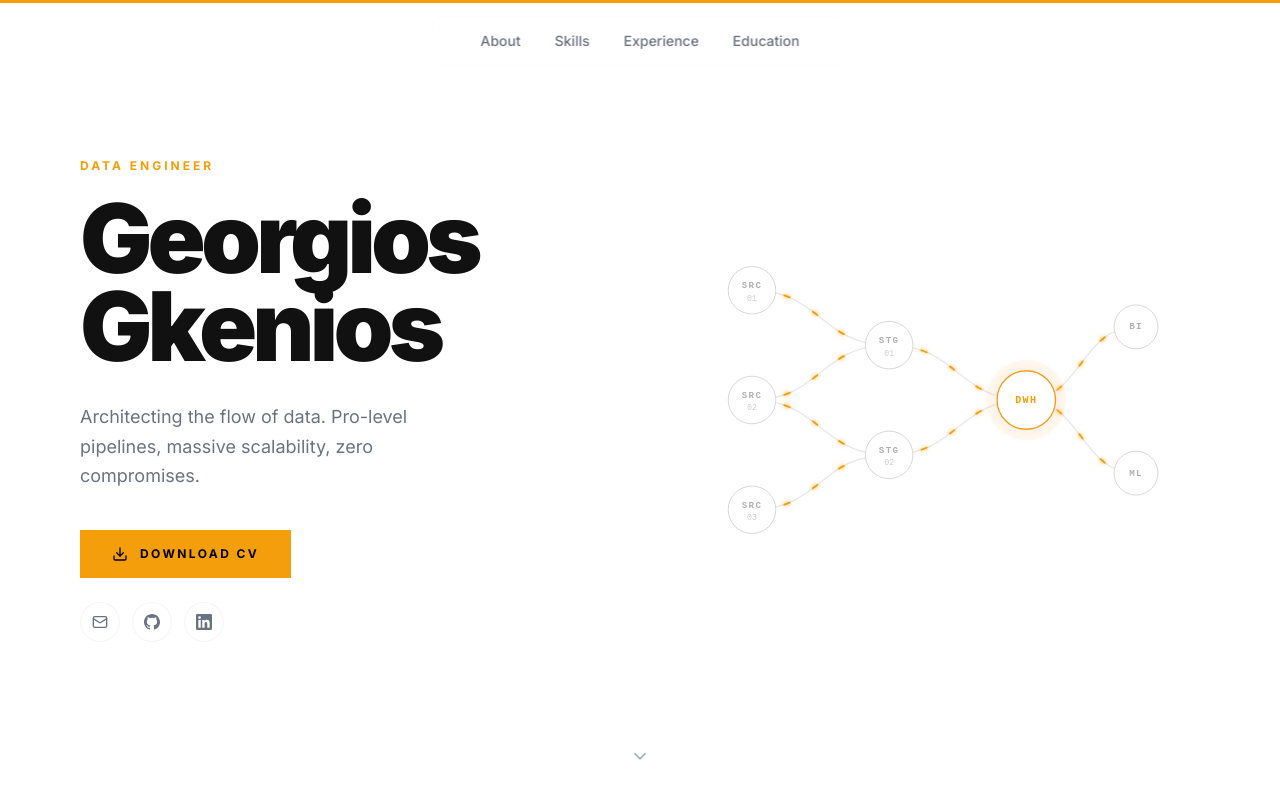
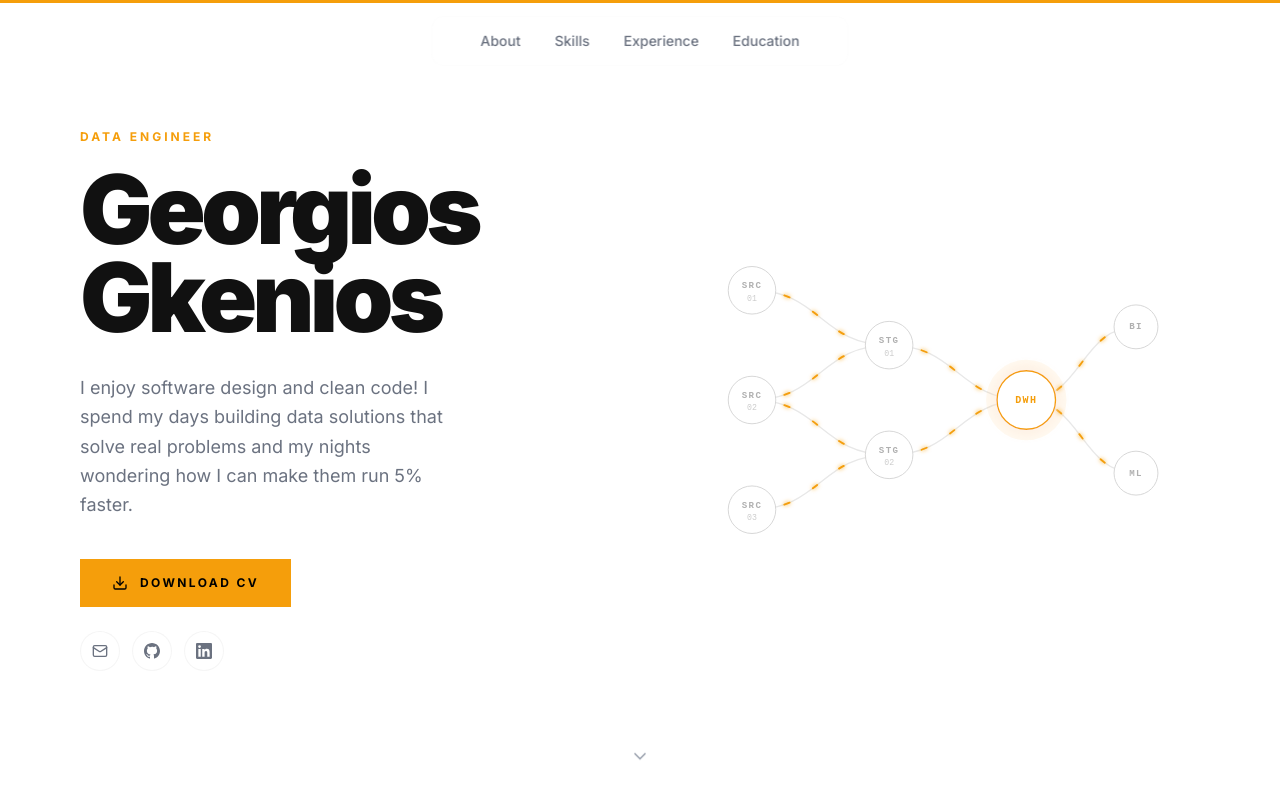
Before and after one commit to gkenios/portfolio, a React (Vite) app: page / in a window 1280 px wide. Shown: the top 800 px of the page. Built offline with nearby package versions, Linux system fonts and the light colour scheme.

Commit message:
Update text

```diff
--- a/src/data/education.ts
+++ b/src/data/education.ts
@@ -3,7 +3,7 @@ import { type EducationEntry } from '../types';
 export const EDUCATION_ENTRIES: EducationEntry[] = [
   {
     university: 'University of Amsterdam',
-    degree: 'EMBA in Data, AI & Analytics',
+    degree: 'MBA in Data, AI & Analytics',
     startMonth: 'Sep',
     startYear: 2023,
     endMonth: 'Aug',
--- a/src/data/me.ts
+++ b/src/data/me.ts
@@ -1,7 +1,9 @@
 export const FULL_NAME = 'Georgios Gkenios';
 export const JOB_TITLE = 'Data Engineer';
-export const ABOUT_ME =
-  'Architecting the flow of data. Pro-level pipelines, massive scalability, zero compromises.';
+export const ABOUT_ME = `I enjoy software design and clean code! I spend my days
+  building data solutions that solve real problems and my nights wondering
+  how I can make them run 5% faster.`;
+
 export const CV_URL = 'https://.google.com/uc?export=download&id=1_5yllodESx5n5cMuuKNWfFEw-99HRZ3z';
 
 export const CONTACT_DETAILS = {
```
